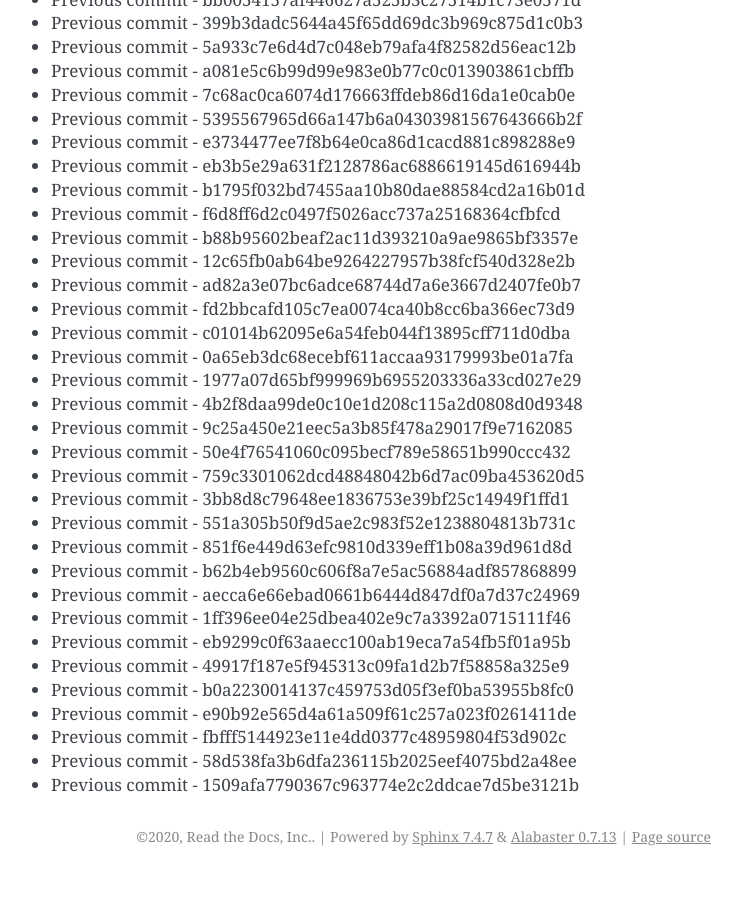
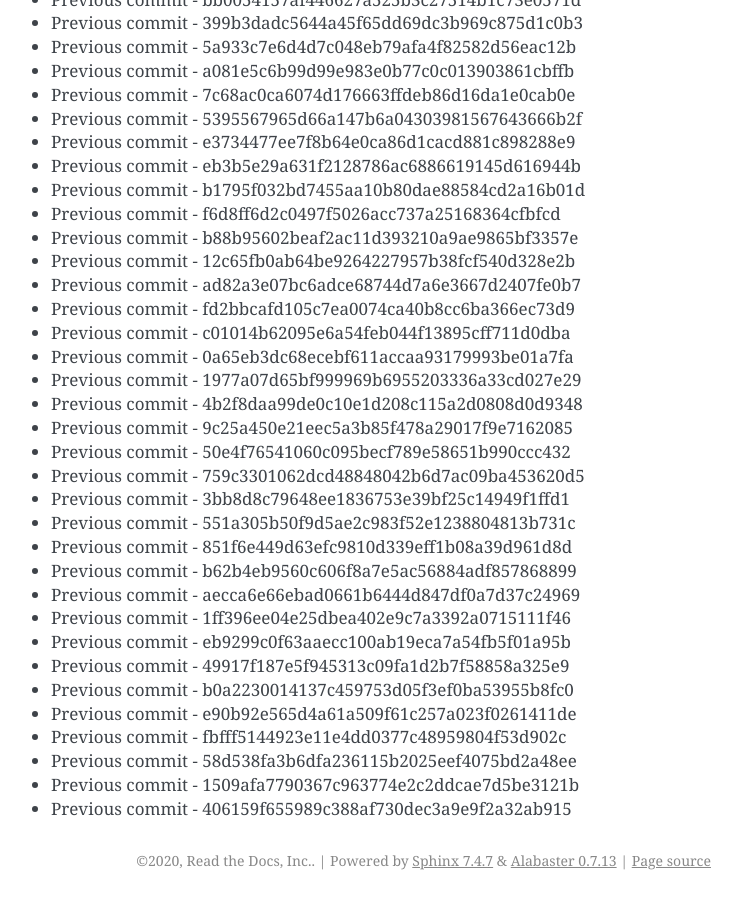
Before and after one commit to readthedocs/rtd-git-stresstest, a Sphinx documentation site: the page built from docs/updates.rst, in a window 1280 px wide and 900 px high, scrolled down 10603 px. Shown: the whole window, without its empty margins (399-1141 px from the left). Built offline with Sphinx 7.4.7, drawn with Linux system fonts in a browser that asks for light colours; before the commit the page ends 11479 px from its top, so only the background shows below that.

Commit message:
Generating commit from previous: 406159f655989c388af730dec3a9e9f2a32ab915

```diff
--- a/docs/updates.rst
+++ b/docs/updates.rst
@@ -477,3 +477,4 @@ It can be tested for any performance characteristics.
 * Previous commit - fbfff5144923e11e4dd0377c48959804f53d902c
 * Previous commit - 58d538fa3b6dfa236115b2025eef4075bd2a48ee
 * Previous commit - 1509afa7790367c963774e2c2ddcae7d5be3121b
+* Previous commit - 406159f655989c388af730dec3a9e9f2a32ab915
```
